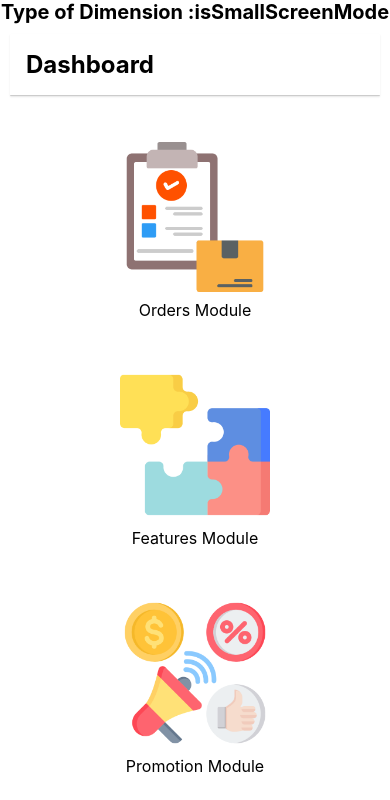
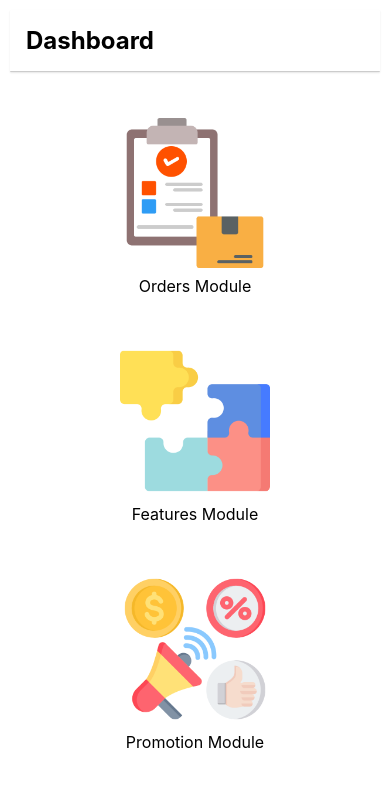
Before and after one commit to sangeethkumar/rnweb, a React Native app: screen / in a window 390 px wide. Shown: the top 800 px of the page. Built offline with nearby package versions, Linux system fonts and the light colour scheme.

Commit message:
based responsive setup

```diff
--- a/src/MainModule/Navigations/AppNavigator.tsx
+++ b/src/MainModule/Navigations/AppNavigator.tsx
@@ -1,5 +1,5 @@
 import React, { useEffect, useState, useMemo } from "react";
-import { Dimensions, Alert, Text } from "react-native";
+import { Dimensions } from "react-native";
 import { createStackNavigator } from "@react-navigation/stack";
 import OrdersScreen from "../../OrdersModule/Screens/OrdersScreen";
 import DashboardScreen from "../Screens/DashboardScreen";
@@ -57,10 +57,6 @@ const AppNavigator: React.FC = () => {
   }, [currentMode]);
   return (
     <MyResponsiveContext.Provider value={screenModes}>
-      <>
-        <Text style={{ textAlign: "center", fontSize: 20, fontWeight: "bold" }}>
-          Type of Dimension :{currentMode}
-        </Text>
       <Stack.Navigator
         initialRouteName="Dashboard"
         screenOptions={{ headerShown: false }}
@@ -71,7 +67,6 @@ const AppNavigator: React.FC = () => {
         <Stack.Screen name="Promotion" component={PromotionScreen} />
         <Stack.Screen name="Settings" component={SettingsScreen} />
       </Stack.Navigator>
-      </>
     </MyResponsiveContext.Provider>
   );
 };
```
Lines whose indentation alone changed are shown as unchanged.
